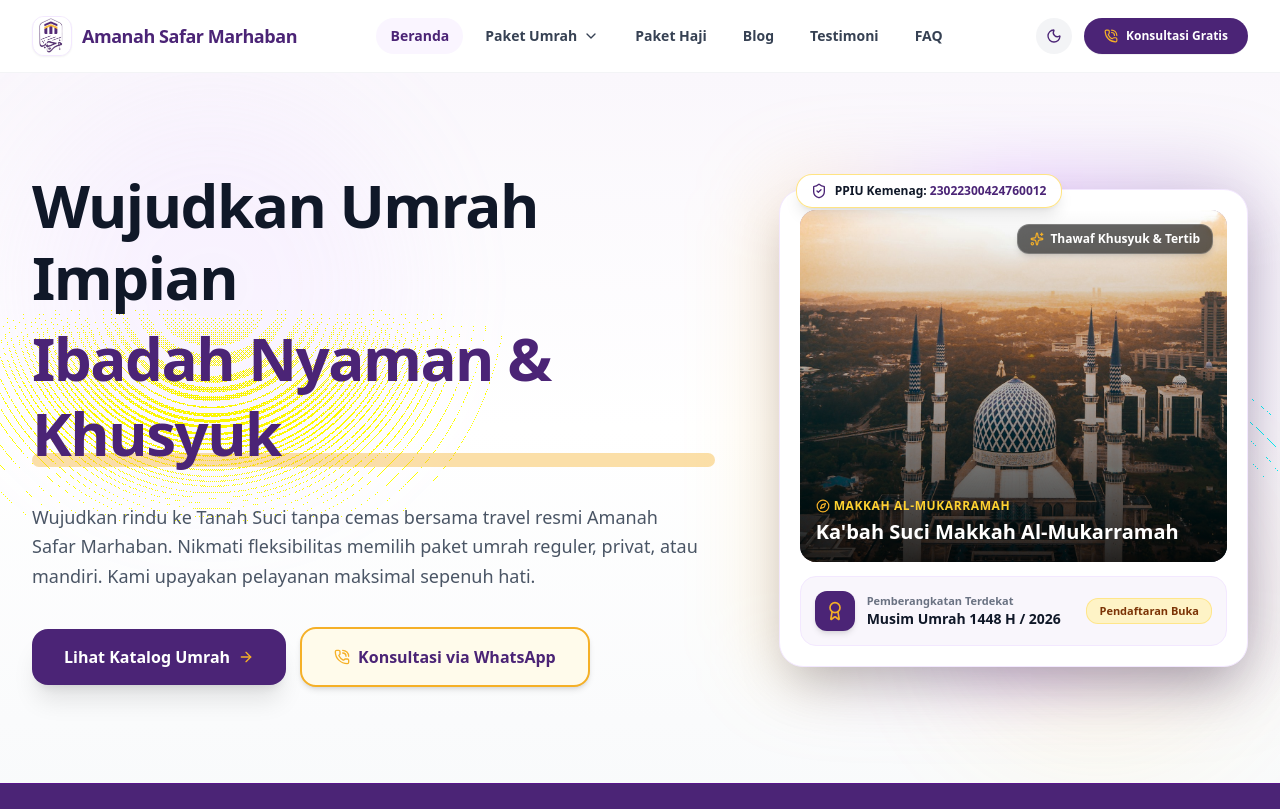
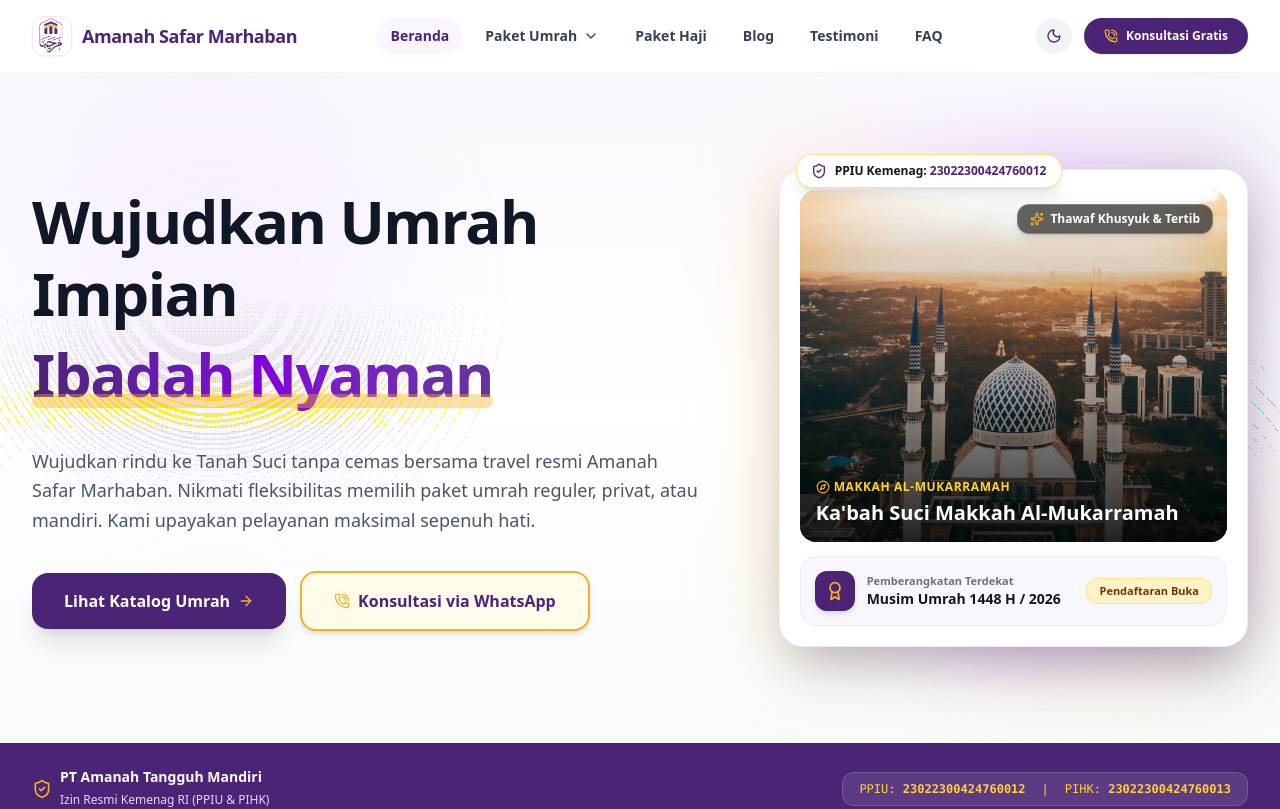
Before and after one commit to mozakki99/amanah-safar-marhaban, a Next.js app: page / in a window 1280 px wide. Shown: the top 809 px of the page. Built offline with nearby package versions, Linux system fonts and the light colour scheme.

Commit message:
fix: restore animated headline rotator on line 2 of Hero section while maintaining static Ka'bah photo card

```diff
--- a/src/components/HeroSection.tsx
+++ b/src/components/HeroSection.tsx
@@ -1,7 +1,8 @@
 'use client';
 
-import React from 'react';
+import React, { useState, useEffect } from 'react';
 import Link from 'next/link';
+import { motion, AnimatePresence } from 'framer-motion';
 import { ShieldCheck, ArrowRight, PhoneCall, Award, Sparkles, Compass } from 'lucide-react';
 
 interface HeroSectionProps {
@@ -9,6 +10,23 @@ interface HeroSectionProps {
 }
 
 export default function HeroSection({ onOpenBookingForm }: HeroSectionProps) {
+  // Dynamic headline phrases for line 2
+  const lineTwoPhrases = [
+    'dengan Travel Resmi',
+    'Perjalanan Aman',
+    'Ibadah Nyaman',
+    'Pulang Penuh Kesan',
+  ];
+
+  const [index, setIndex] = useState(0);
+
+  useEffect(() => {
+    const timer = setInterval(() => {
+      setIndex((prevIndex) => (prevIndex + 1) % lineTwoPhrases.length);
+    }, 2800);
+    return () => clearInterval(timer);
+  }, [lineTwoPhrases.length]);
+
   return (
     <section id="hero" className="relative bg-gradient-to-b from-[#FAF7FC] via-white to-gray-50 dark:from-[#130724] dark:via-[#0B0514] dark:to-[#08030F] py-12 sm:py-24 overflow-hidden transition-colors duration-300">
 
@@ -24,15 +42,27 @@ export default function HeroSection({ onOpenBookingForm }: HeroSectionProps) {
           {/* Left Content Column */}
           <div className="lg:col-span-7 space-y-6 sm:space-y-8 text-left">
 
-            {/* Headline Static & Pristine */}
+            {/* Headline with Animated Rotator Line 2 */}
             <h1 className="text-3xl sm:text-5xl lg:text-6xl font-extrabold font-sans text-gray-900 dark:text-white tracking-tight leading-[1.2]">
               <span className="block text-gray-900 dark:text-white">
                 Wujudkan Umrah Impian
               </span>
 
-              <span className="block mt-1 sm:mt-2 text-[#4B2476] dark:text-[#F5B027] relative z-10 leading-tight">
-                Ibadah Nyaman & Khusyuk
-                <span className="absolute bottom-0.5 sm:bottom-1 left-0 w-full h-2.5 sm:h-3.5 bg-[#F5B027]/40 dark:bg-amber-400/30 -z-10 rounded-full"></span>
+              <span className="block mt-1 sm:mt-2 text-[#4B2476] dark:text-[#F5B027] min-h-[1.3em] overflow-visible">
+                <AnimatePresence mode="wait">
+                  <motion.span
+                    key={index}
+                    initial={{ opacity: 0, y: 15 }}
+                    animate={{ opacity: 1, y: 0 }}
+                    exit={{ opacity: 0, y: -15 }}
+                    transition={{ duration: 0.4 }}
+                    className="inline-block max-w-full bg-gradient-to-r from-[#4B2476] via-purple-700 to-[#65339B] dark:from-[#F5B027] dark:via-amber-300 dark:to-yellow-400 bg-clip-text text-transparent relative z-10 leading-tight"
+                  >
+                    {lineTwoPhrases[index]}
+                    {/* Garis Highlight */}
+                    <span className="absolute bottom-0.5 sm:bottom-1 left-0 w-full h-2.5 sm:h-3.5 bg-[#F5B027]/40 dark:bg-amber-400/30 -z-10 rounded-full"></span>
+                  </motion.span>
+                </AnimatePresence>
               </span>
             </h1>
 
```
